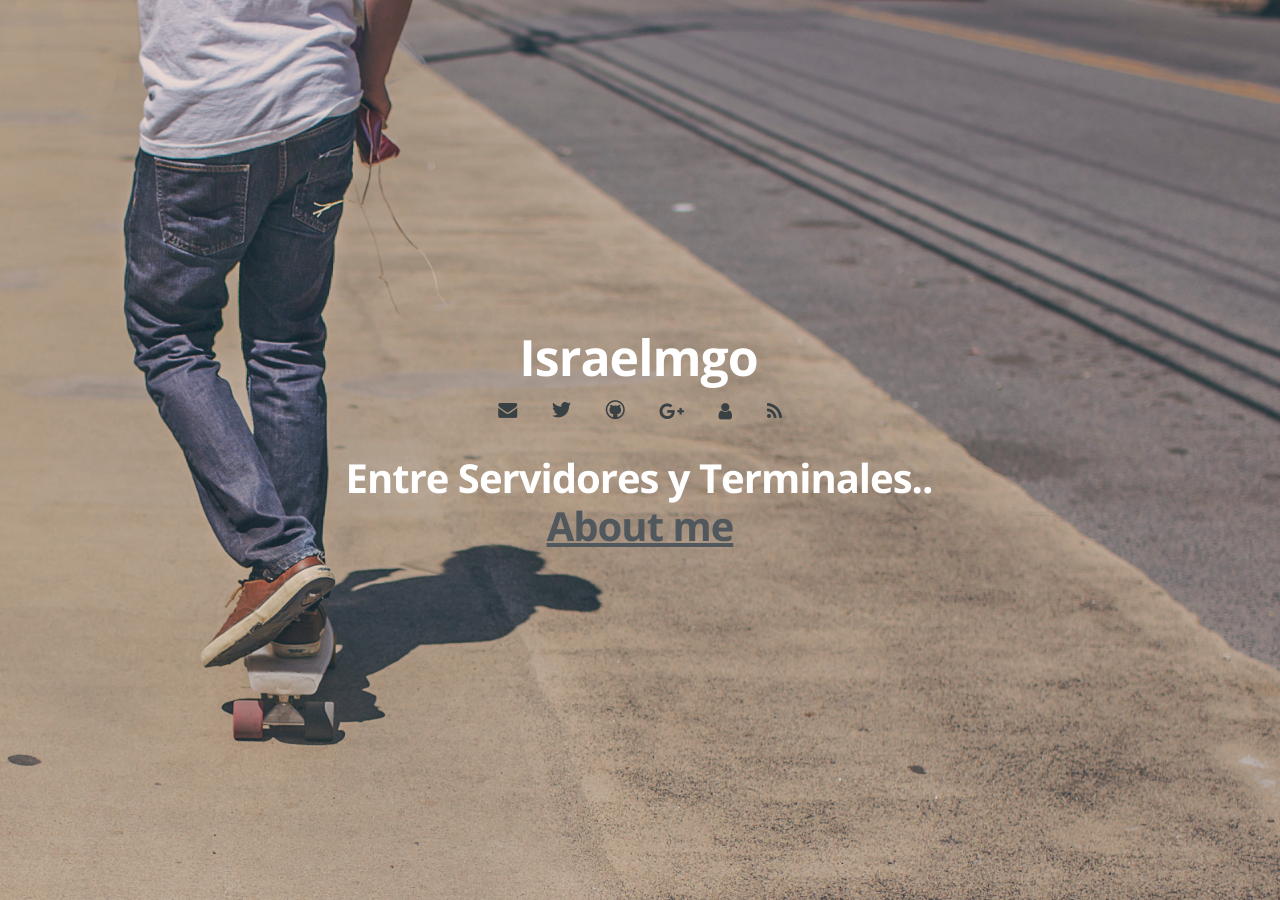
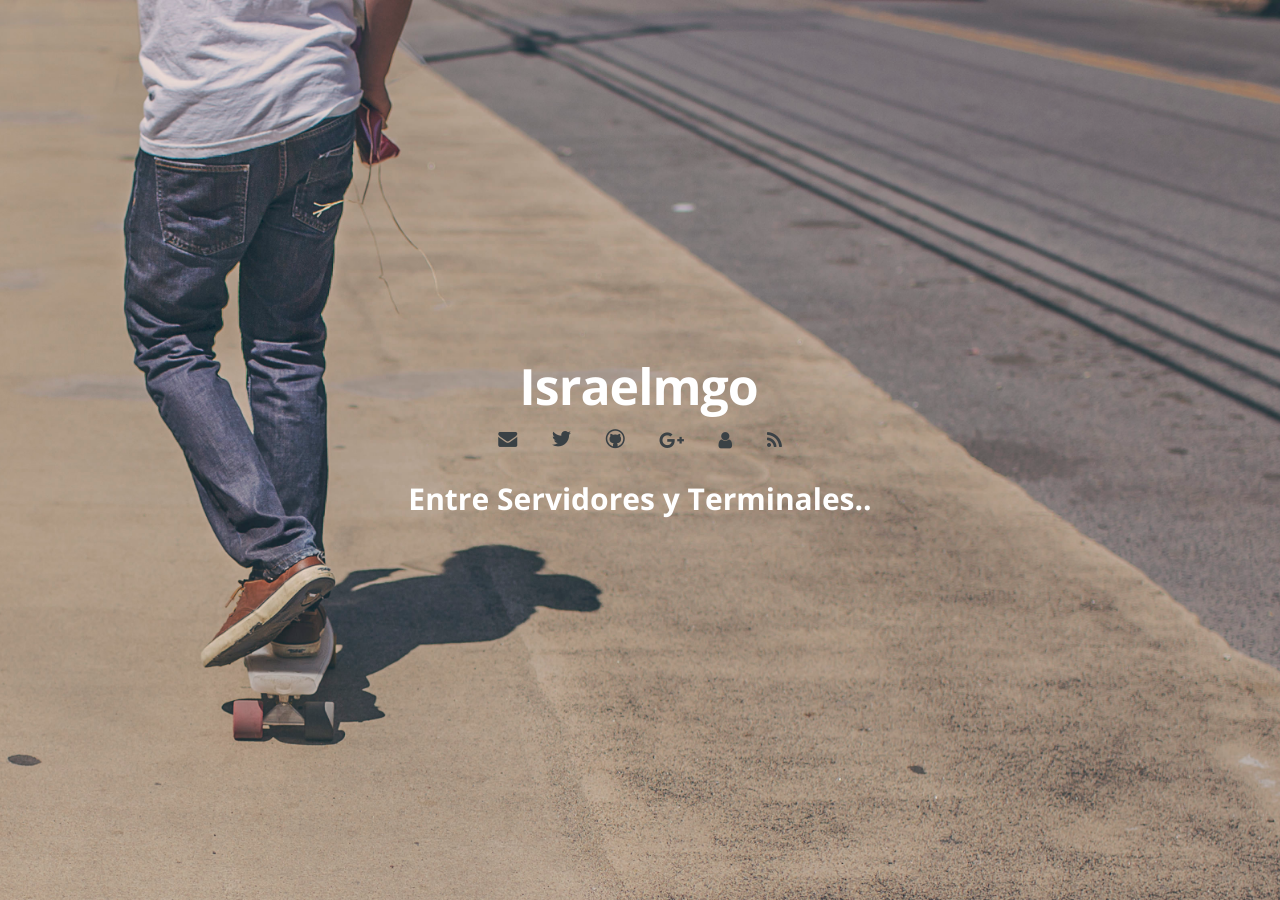
Before and after one commit to israelmgo/old-jekyll-blog, a Jekyll site: the page built from index.html, in a window 1280 px wide and 900 px high. Built offline with Jekyll 4.4.1, drawn with Linux system fonts in a browser that asks for light colours; nearby versions of some CDN libraries; some web fonts are replaced; the list of posts is cut into pages by our own code.

Commit message:
edit index.html

```diff
--- a/index.html
+++ b/index.html
@@ -19,10 +19,9 @@
                 <a class="fa fa-user" href='{{site.baseurl}}{{ page.about }}'></a>
                 <a class="fa fa-rss" href="{{site.baseurl}}/rss.xml"></a>
             </section>
-            <h2 class="page-description">
+            <h4 class="page-description">
                 {% if site.description %} {{ site.description }}. {% endif %}
-                {% if page.about %} <a href='{{ site.baseurl }}{{ page.about }}'> About me </a> {% endif %}
-            </h2>
+            </h4>
             </div>
         </div>
     </div>
```
